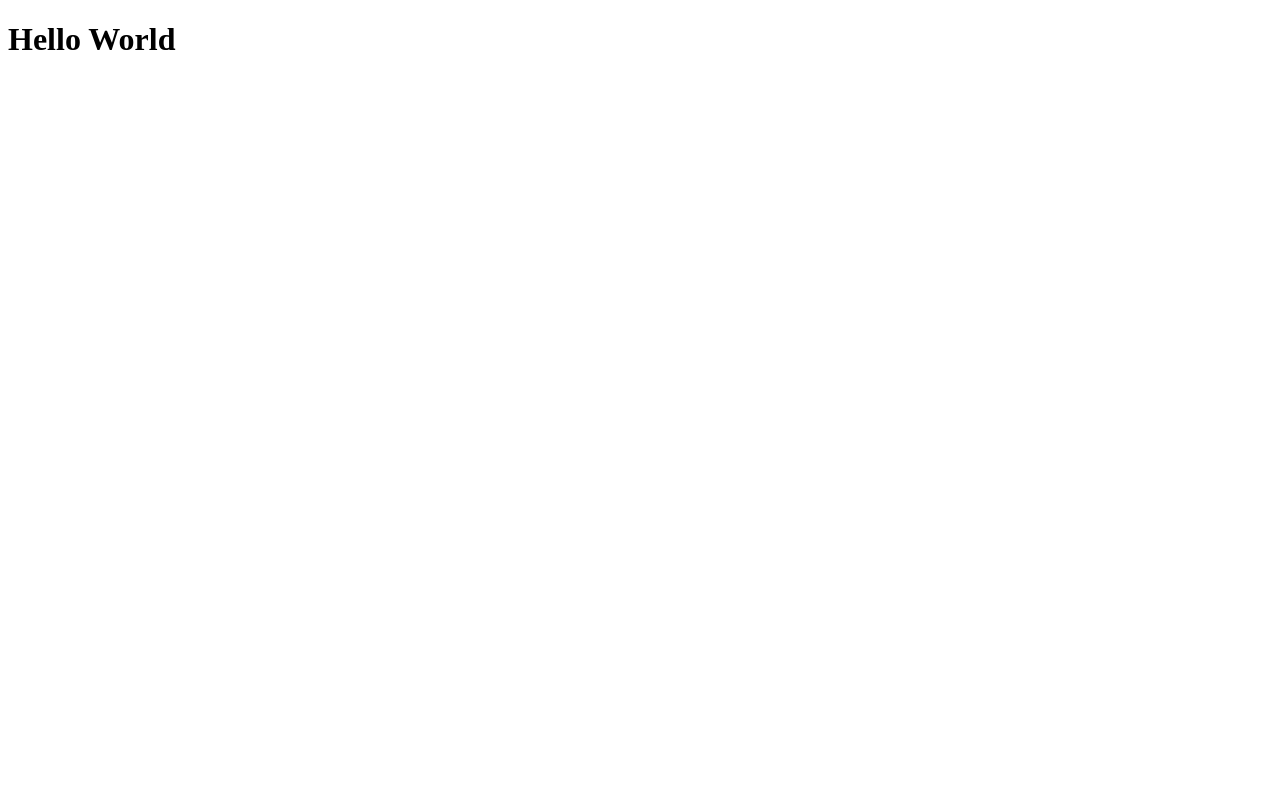
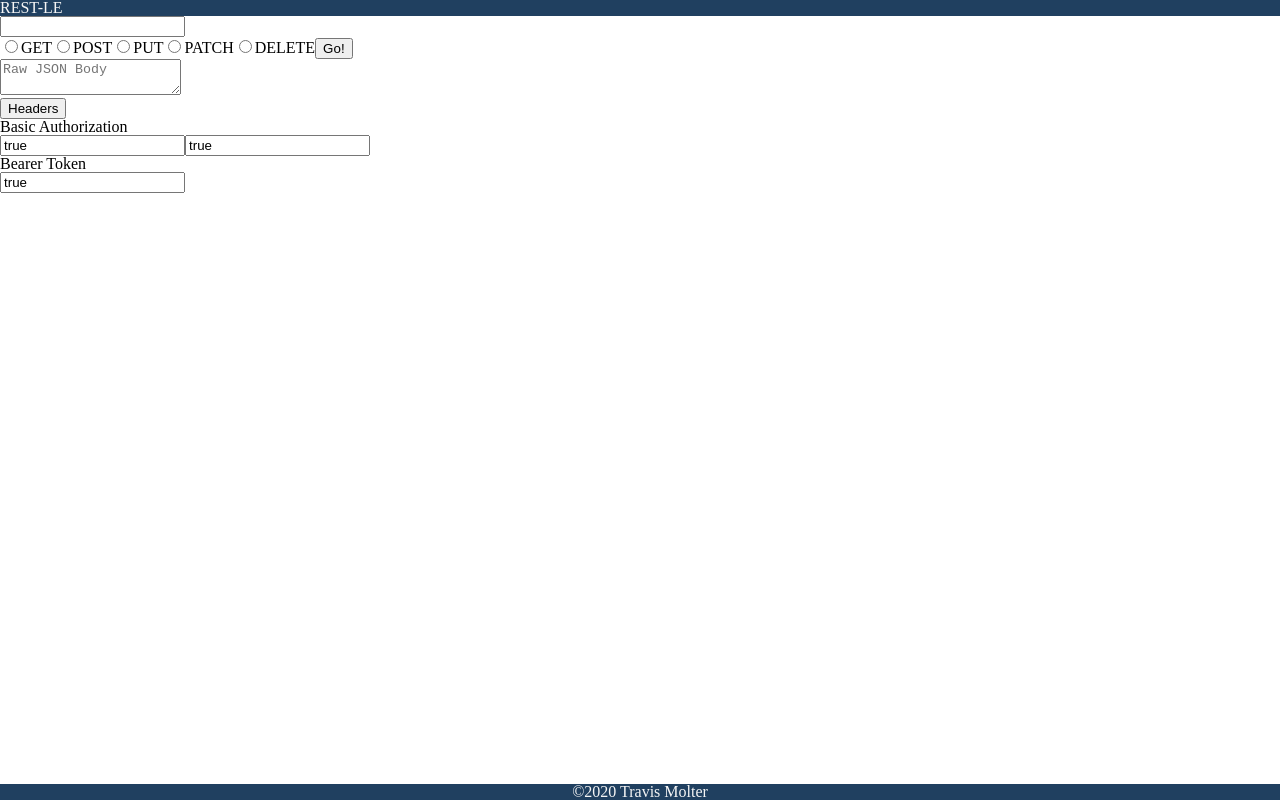
Before and after one commit to treem0/RESTY-Clone, a React app: page / in a window 1280 px wide. Built offline with nearby package versions, Linux system fonts and the light colour scheme.

Commit message:
have my form component and a little of the restle container

```diff
--- /dev/null
+++ b/src/components/App.css
@@ -0,0 +1,14 @@
+.Header {
+    background-color: #204060;
+    color: #F5F5F5;
+}
+
+.Footer {
+    display: flex;
+    justify-content: center;
+    background-color: #204060;
+    color: #F5F5F5;
+    position: fixed;
+    bottom: 0;
+    width: 100%;
+}
--- a/src/components/App.js
+++ b/src/components/App.js
@@ -1,5 +1,14 @@
 import React from 'react';
+import Header from './Header';
+import RESTLE from '../containers/Restle';
+import Footer from './Footer';
 
 export default function App() {
-  return <h1>Hello World</h1>;
+  return (
+    <>
+      <Header />
+      <RESTLE />
+      <Footer />
+    </>
+  );
 }
--- /dev/null
+++ b/src/components/Footer.js
@@ -0,0 +1,12 @@
+import React from 'react';
+import styles from './App.css';
+
+
+const Footer = () => {
+  return (<footer className={styles.Footer}>
+    <p> ©2020 Travis Molter</p>
+  </footer>
+  );
+};
+
+export default Footer;
--- /dev/null
+++ b/src/components/Header.js
@@ -0,0 +1,12 @@
+import React from 'react';
+import styles from './App.css';
+
+
+const Header = () => {
+  return (<header className={styles.Header}>
+    <h1>REST-LE</h1>
+  </header>
+  );
+};
+
+export default Header;
--- /dev/null
+++ b/src/components/form/Form.js
@@ -0,0 +1,64 @@
+import React from 'react';
+import PropTypes from 'prop-types';
+
+const Form = ({ url, method, authusername, authpassword, onChange, onSubmit }) => (
+  <form>
+    <section>
+      <input name={url} type='text'></input>
+      <div id='methods'>
+        <label>
+          <input type="radio" name="method" value="get" onChange={onChange}></input>
+          <span>GET</span>
+        </label>
+        <label>
+          <input type="radio" name="method" value="post" onChange={onChange}></input>
+          <span>POST</span>
+        </label>
+        <label>
+          <input type="radio" name="method" value="put" onChange={onChange}></input>
+          <span>PUT</span>
+        </label>
+        <label>
+          <input type="radio" name="method" value="patch" onChange={onChange}></input>
+          <span>PATCH</span>
+        </label>
+        <label>
+          <input type="radio" name="method" value="delete" onChange={onChange}></input>
+          <span>DELETE</span>
+        </label>
+        <label>
+          <button type="submit" onChange={onSubmit}>Go!</button>
+        </label>
+      </div>
+    </section>
+    <section>
+      <div id="body">
+        <textarea placeholder="Raw JSON Body" name="requestBody"></textarea>
+      </div>
+      <div id="headers">
+        <button>Headers</button>
+        <div className="visible-true">
+          <h2>Basic Authorization</h2>
+          <input name={authusername} placeholder="Username" value></input>
+          <input name={authpassword} type="authpassword" placeholder="Password" value></input>
+        </div>
+        <div className="visible-true">
+          <h2>Bearer Token</h2>
+          <input type="text" className="wide" name="authtoken" placeholder="Bearer Token" value></input>
+        </div>
+      </div>
+    </section>
+  </form>
+
+);
+
+Form.propTypes = {
+  url: PropTypes.string.isRequired,
+  method: PropTypes.string.isRequired,
+  authusername: PropTypes.string.isRequired,
+  authpassword: PropTypes.string.isRequired,
+  onChange: PropTypes.func.isRequired,
+  onSubmit: PropTypes.func.isRequired
+};
+
+export default Form;
--- /dev/null
+++ b/src/containers/Restle.js
@@ -0,0 +1,29 @@
+import React, { Component } from 'react';
+import Form from '../components/form/Form';
+
+
+export default class RESTLE extends Component {
+state = {
+  url: '',
+  method: '',
+  response: []
+}
+
+handleChange = ({ target }) => {
+  this.setState({ [target.name]: target.value });
+}
+
+handleSubmit = event => {
+  event.preventDefault();
+
+  this.setState(state => ({
+
+  }));
+}
+
+render() {
+  return (
+    <Form />
+  );
+}
+}
--- /dev/null
+++ b/src/index.css
@@ -0,0 +1,48 @@
+/* http://meyerweb.com/eric/tools/css/reset/
+   v2.0 | 20110126
+   License: none (public domain)
+*/
+
+html, body, div, span, applet, object, iframe,
+h1, h2, h3, h4, h5, h6, p, blockquote, pre,
+a, abbr, acronym, address, big, cite, code,
+del, dfn, em, img, ins, kbd, q, s, samp,
+small, strike, strong, sub, sup, tt, var,
+b, u, i, center,
+dl, dt, dd, ol, ul, li,
+fieldset, form, label, legend,
+table, caption, tbody, tfoot, thead, tr, th, td,
+article, aside, canvas, details, embed,
+figure, figcaption, footer, header, hgroup,
+menu, nav, output, ruby, section, summary,
+time, mark, audio, video {
+	margin: 0;
+	padding: 0;
+	border: 0;
+	font-size: 100%;
+	font: inherit;
+	vertical-align: baseline;
+}
+/* HTML5 display-role reset for older browsers */
+article, aside, details, figcaption, figure,
+footer, header, hgroup, menu, nav, section {
+	display: block;
+}
+body {
+	line-height: 1;
+}
+ol, ul {
+	list-style: none;
+}
+blockquote, q {
+	quotes: none;
+}
+blockquote:before, blockquote:after,
+q:before, q:after {
+	content: '';
+	content: none;
+}
+table {
+	border-collapse: collapse;
+	border-spacing: 0;
+}
--- a/src/index.js
+++ b/src/index.js
@@ -1,6 +1,7 @@
 import React from 'react';
 import { render } from 'react-dom';
 import App from './components/App';
+import './index.css';
 
 render(
   <App />,
```
Also changed, not shown: src/components/response/Response.js (added, +9 -0 lines), src/components/history/History.js (added).
